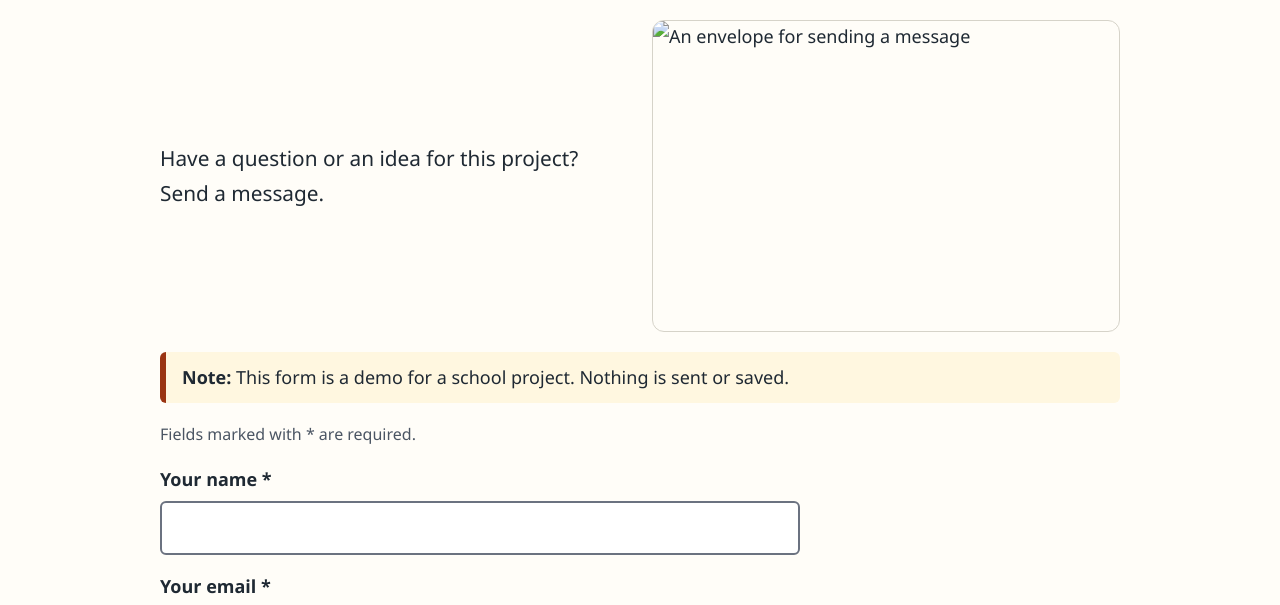
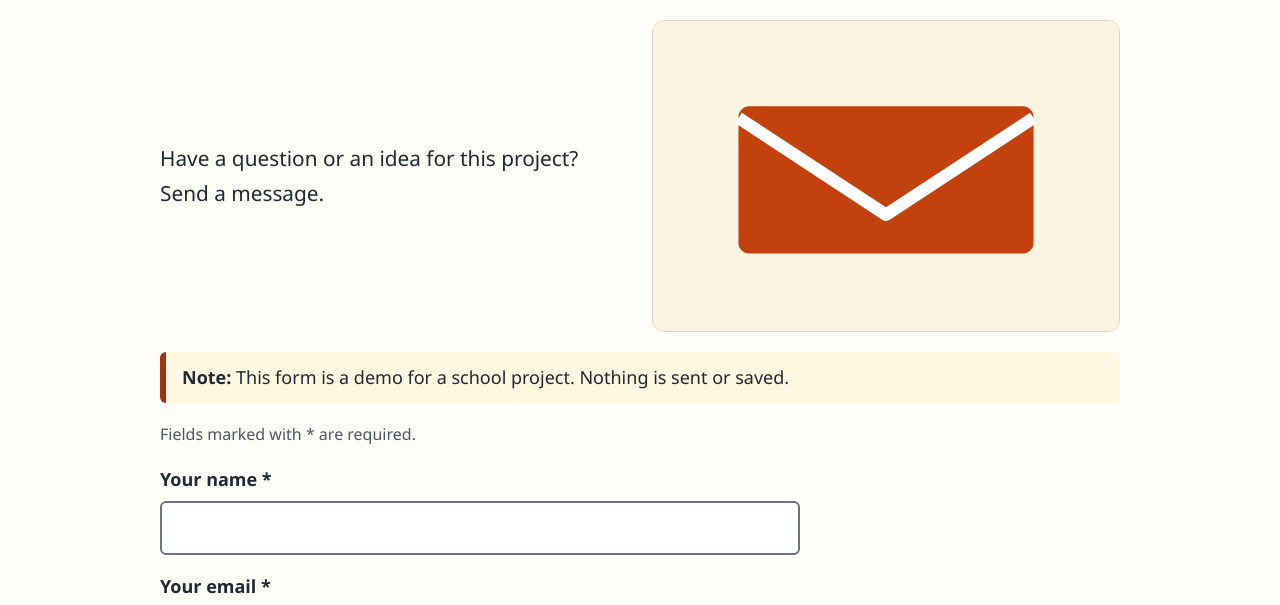
Before and after one commit to 20256205-dot/final, a plain HTML site: page contact.html in a window 1280 px wide. Shown: the part 150-755 px from the top of the page. Drawn offline with Linux system fonts and the light colour scheme; files whose address does not match are found by name.

Commit message:
Update contact.html

```diff
--- a/contact.html
+++ b/contact.html
@@ -29,12 +29,11 @@
     </div>
   </header>
 
-  <!-- Main content of the page -->
   <main id="main">
     <h1>Contact</h1>
     <div class="two-col">
       <p class="intro">Have a question or an idea for this project? Send a message.</p>
-      <img src="images/contact.svg" alt="An envelope for sending a message" width="600" height="400">
+      <img src="contact.svg" alt="An envelope for sending a message" width="600" height="400">
     </div>
     <p class="notice"><strong>Note:</strong> This form is a demo for a school project. Nothing is sent or saved.</p>
     <form class="form" data-demo="Thank you for your message. This is a demo, so nothing was sent.">
```
